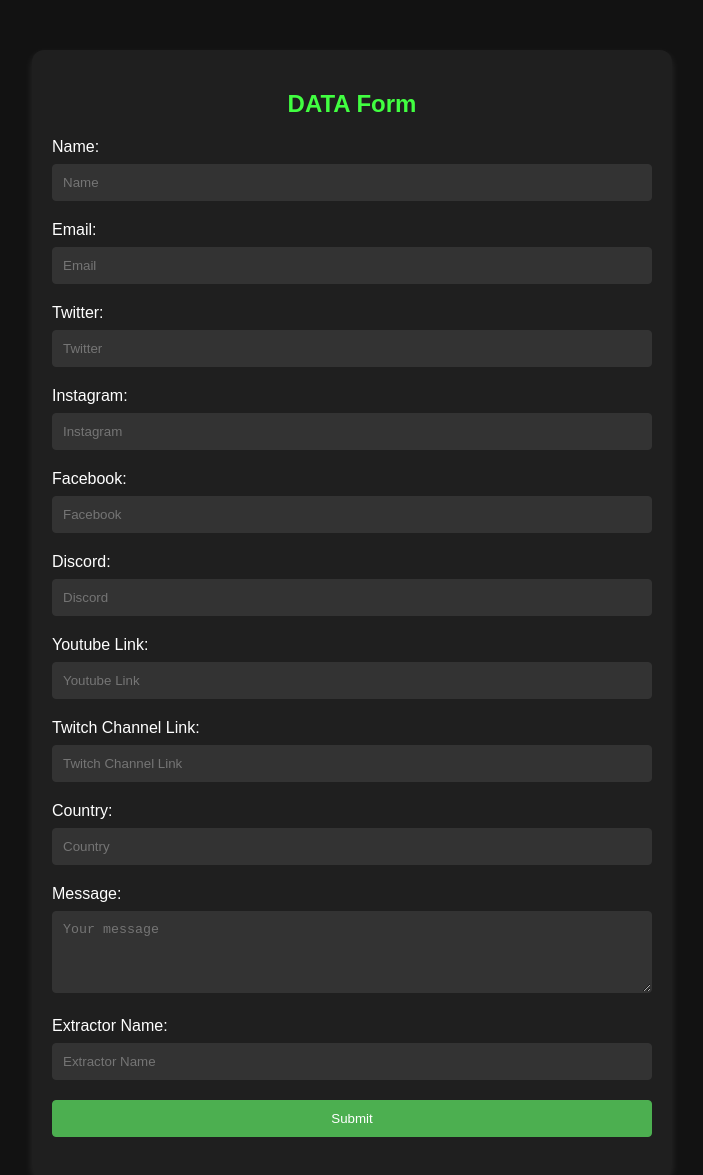
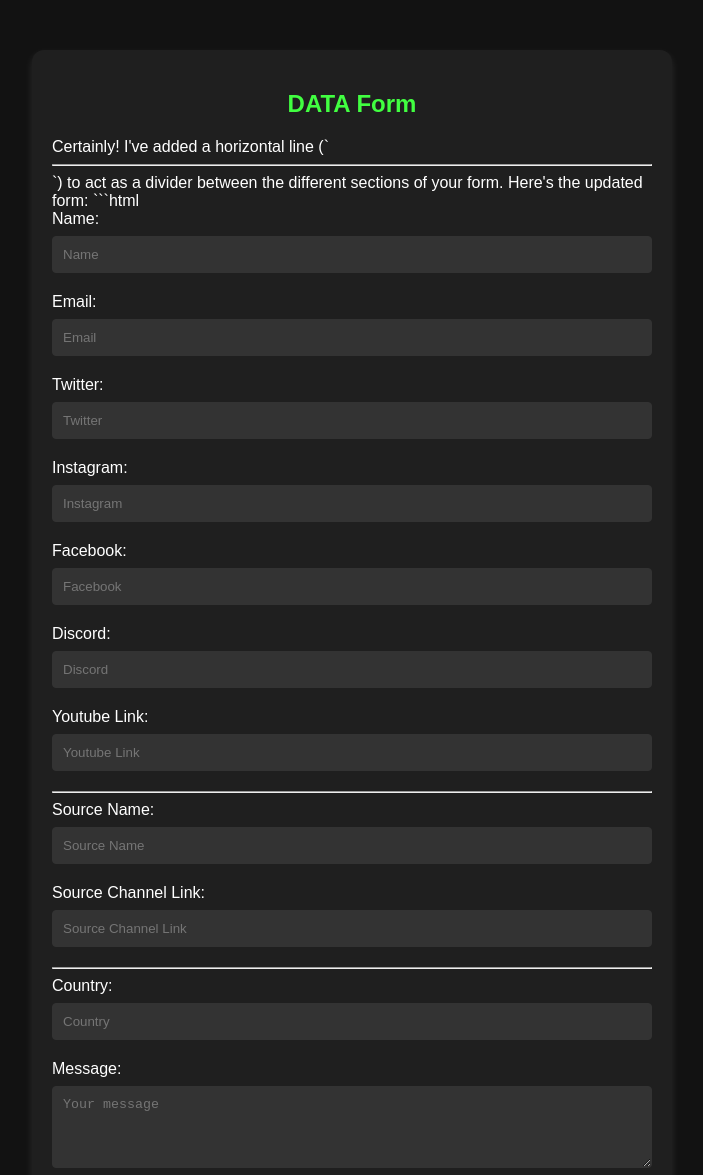
Before and after one commit to uscollection/form, a plain HTML site: page index.html in a window 1280 px wide. Shown: the top 1175 px of the page, without its empty margins (288-991 px from the left). Drawn offline with Linux system fonts and the light colour scheme.

Commit message:
Update index.html

````diff
--- a/index.html
+++ b/index.html
@@ -77,7 +77,10 @@ h2 {
 
 <div class="container">
     <h2>DATA Form</h2>
-    <form name="submit-to-google-sheet">
+    Certainly! I've added a horizontal line (`<hr>`) to act as a divider between the different sections of your form. Here's the updated form:
+
+```html
+<form name="submit-to-google-sheet">
     <div class="form-group">
         <label for="name">Name:</label>
         <input type="text" id="name" name="name" placeholder="Name" required>
@@ -113,10 +116,19 @@ h2 {
         <input type="url" id="youtubeLink" name="youtubeLink" placeholder="Youtube Link" required>
     </div>
 
+    <hr> <!-- Divider -->
+
     <div class="form-group">
-        <label for="twitchChannelLink">Twitch Channel Link:</label>
-        <input type="url" id="twitchChannelLink" name="twitchChannelLink" placeholder="Twitch Channel Link" required>
+        <label for="sourceName">Source Name:</label>
+        <input type="text" id="sourceName" name="sourceName" placeholder="Source Name" required>
     </div>
+
+    <div class="form-group">
+        <label for="sourceChannelLink">Source Channel Link:</label>
+        <input type="url" id="sourceChannelLink" name="sourceChannelLink" placeholder="Source Channel Link" required>
+    </div>
+
+    <hr> <!-- Divider -->
 
     <div class="form-group">
         <label for="country">Country:</label>
@@ -138,6 +150,9 @@ h2 {
         <span id="msg"></span>
     </div>
 </form>
+```
+
+Now, there's a horizontal line between the sections to visually separate the fields related to personal information, source information, and additional details.
 
 </div>
 <script>
````
